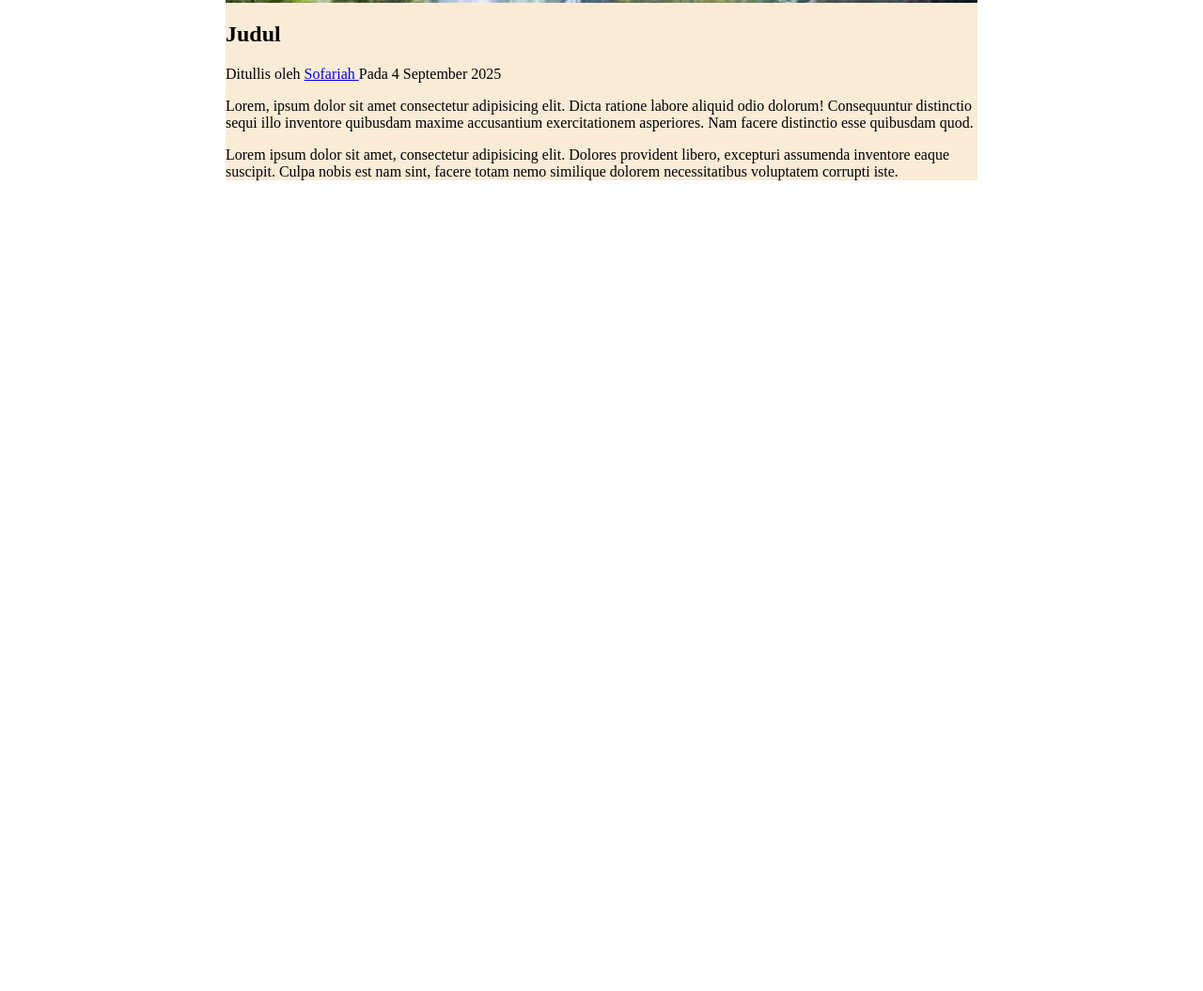
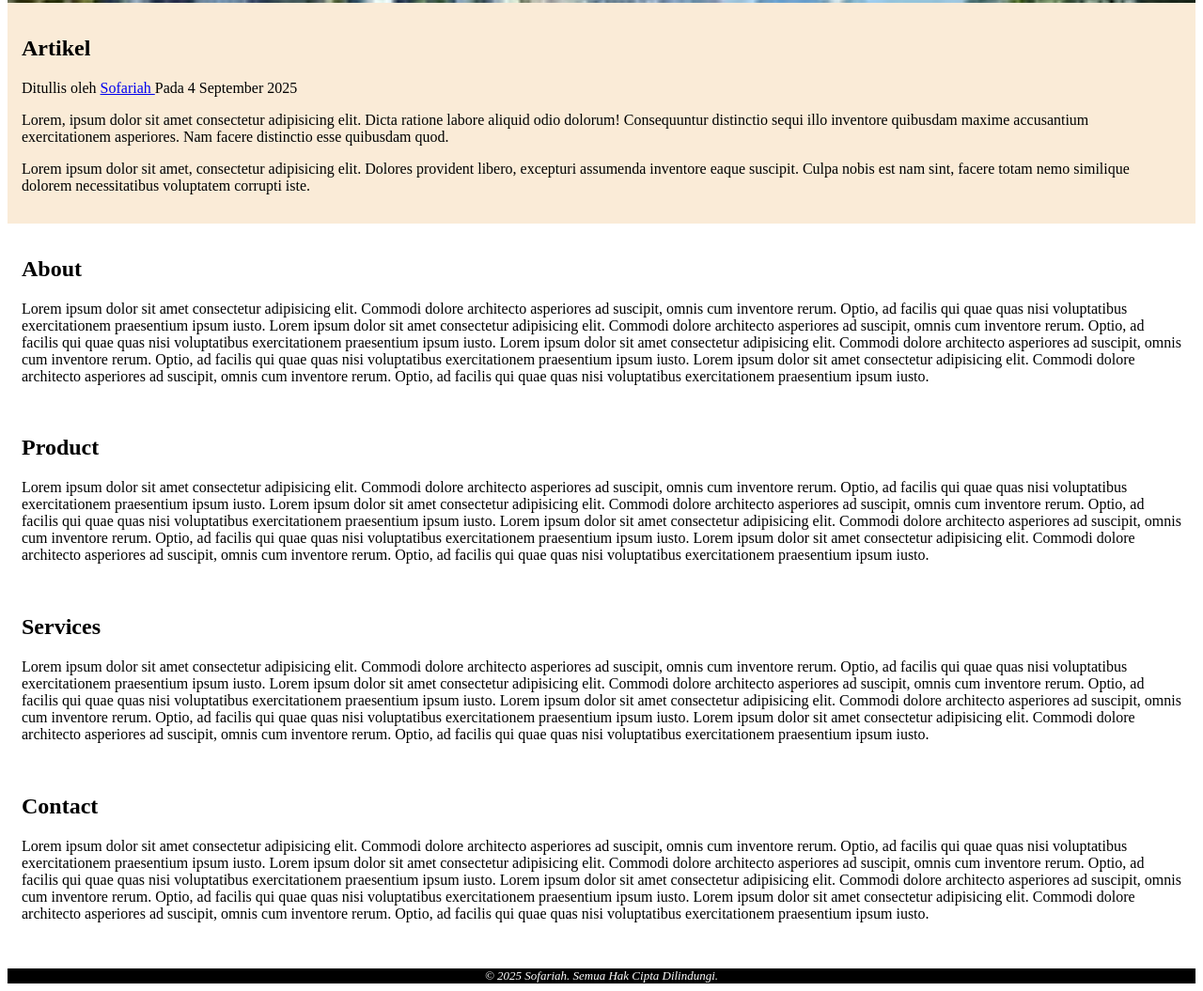
Before and after one commit to ssofariah6-bit/latihan-display, a plain HTML site: page index.html in a window 1280 px wide. Shown: the part 429-1484 px from the top of the page at 94% size. Before the commit the page ends 800 px from the top, so only its background shows below. Drawn offline with Linux system fonts and the light colour scheme.

Commit message:
edit file index

```diff
--- a/index.html
+++ b/index.html
@@ -12,17 +12,18 @@
         <div class="header">
             <h1 class="judul">My Website</h1>
             <ul>
-                <li><a href="#">Home</a></li>
-                <li><a href="#">About</a></li>
-                <li><a href="#">Product</a></li>
-                <li><a href="#">Services</a></li>
-                <li><a href="#">Contact</a></li>
+                <li><a href="#judul">Home</a></li>
+                <li><a href="#about">About</a></li>
+                <li><a href="#product">Product</a></li>
+                <li><a href="#services">Services</a></li>
+                <li><a href="#contact">Contact</a></li>
 
             </ul>
         </div>
-                <div class="hero"></div>
-                <div class="content">
-                    <h2>Judul</h2>
+
+        <div class="hero"></div>
+            <div class="content">
+                    <h2>Artikel</h2>
                     <p class="saya">Ditullis oleh
                     <a href="#">
                         Sofariah
@@ -41,7 +42,100 @@
                         Culpa nobis est nam sint, facere totam nemo similique dolorem necessitatibus
                         voluptatem corrupti iste.
                     </p>
-                </div>
+            </div>
+        </div>
+    </div>
+
+</body>
+
+<body>
+    <div class="isi">
+        <h2 id="about">About</h2>
+        <p>
+            Lorem ipsum dolor sit amet consectetur adipisicing elit.
+            Commodi dolore architecto asperiores ad suscipit, omnis
+            cum inventore rerum. Optio, ad facilis qui quae quas nisi
+            voluptatibus exercitationem praesentium ipsum iusto.
+            Lorem ipsum dolor sit amet consectetur adipisicing elit.
+            Commodi dolore architecto asperiores ad suscipit, omnis
+            cum inventore rerum. Optio, ad facilis qui quae quas nisi
+            voluptatibus exercitationem praesentium ipsum iusto.
+            Lorem ipsum dolor sit amet consectetur adipisicing elit.
+            Commodi dolore architecto asperiores ad suscipit, omnis
+            cum inventore rerum. Optio, ad facilis qui quae quas nisi
+            voluptatibus exercitationem praesentium ipsum iusto.
+            Lorem ipsum dolor sit amet consectetur adipisicing elit.
+            Commodi dolore architecto asperiores ad suscipit, omnis
+            cum inventore rerum. Optio, ad facilis qui quae quas nisi
+            voluptatibus exercitationem praesentium ipsum iusto.
+        </p> <br>
+
+        <h2 id="product">Product</h2>
+        <p>
+            Lorem ipsum dolor sit amet consectetur adipisicing elit.
+            Commodi dolore architecto asperiores ad suscipit, omnis
+            cum inventore rerum. Optio, ad facilis qui quae quas nisi
+            voluptatibus exercitationem praesentium ipsum iusto.
+            Lorem ipsum dolor sit amet consectetur adipisicing elit.
+            Commodi dolore architecto asperiores ad suscipit, omnis
+            cum inventore rerum. Optio, ad facilis qui quae quas nisi
+            voluptatibus exercitationem praesentium ipsum iusto.
+            Lorem ipsum dolor sit amet consectetur adipisicing elit.
+            Commodi dolore architecto asperiores ad suscipit, omnis
+            cum inventore rerum. Optio, ad facilis qui quae quas nisi
+            voluptatibus exercitationem praesentium ipsum iusto.
+            Lorem ipsum dolor sit amet consectetur adipisicing elit.
+            Commodi dolore architecto asperiores ad suscipit, omnis
+            cum inventore rerum. Optio, ad facilis qui quae quas nisi
+            voluptatibus exercitationem praesentium ipsum iusto.
+        </p> <br>
+
+        <h2 id="services">Services</h2>
+        <p>
+            Lorem ipsum dolor sit amet consectetur adipisicing elit.
+            Commodi dolore architecto asperiores ad suscipit, omnis
+            cum inventore rerum. Optio, ad facilis qui quae quas nisi
+            voluptatibus exercitationem praesentium ipsum iusto.
+            Lorem ipsum dolor sit amet consectetur adipisicing elit.
+            Commodi dolore architecto asperiores ad suscipit, omnis
+            cum inventore rerum. Optio, ad facilis qui quae quas nisi
+            voluptatibus exercitationem praesentium ipsum iusto.
+            Lorem ipsum dolor sit amet consectetur adipisicing elit.
+            Commodi dolore architecto asperiores ad suscipit, omnis
+            cum inventore rerum. Optio, ad facilis qui quae quas nisi
+            voluptatibus exercitationem praesentium ipsum iusto.
+            Lorem ipsum dolor sit amet consectetur adipisicing elit.
+            Commodi dolore architecto asperiores ad suscipit, omnis
+            cum inventore rerum. Optio, ad facilis qui quae quas nisi
+            voluptatibus exercitationem praesentium ipsum iusto.
+        </p> <br>
+
+        <h2 id="contact">Contact</h2>
+        <p>
+            Lorem ipsum dolor sit amet consectetur adipisicing elit.
+            Commodi dolore architecto asperiores ad suscipit, omnis
+            cum inventore rerum. Optio, ad facilis qui quae quas nisi
+            voluptatibus exercitationem praesentium ipsum iusto.
+            Lorem ipsum dolor sit amet consectetur adipisicing elit.
+            Commodi dolore architecto asperiores ad suscipit, omnis
+            cum inventore rerum. Optio, ad facilis qui quae quas nisi
+            voluptatibus exercitationem praesentium ipsum iusto.
+            Lorem ipsum dolor sit amet consectetur adipisicing elit.
+            Commodi dolore architecto asperiores ad suscipit, omnis
+            cum inventore rerum. Optio, ad facilis qui quae quas nisi
+            voluptatibus exercitationem praesentium ipsum iusto.
+            Lorem ipsum dolor sit amet consectetur adipisicing elit.
+            Commodi dolore architecto asperiores ad suscipit, omnis
+            cum inventore rerum. Optio, ad facilis qui quae quas nisi
+            voluptatibus exercitationem praesentium ipsum iusto.
+        </p> <br>
+
+    </div>
+
+    <div class="footer">
+        <footer>
+      <i>© 2025 Sofariah. Semua Hak Cipta Dilindungi.</i>
+        </footer>
     </div>
 
 </body>
--- a/style-index.css
+++ b/style-index.css
@@ -1,5 +1,5 @@
 .container{
-    width:800px;
+    width:100%;
     margin:auto;
     background-color:antiquewhite;
 }
@@ -8,12 +8,13 @@
 }
 .header . judul{
     font-size:40px;
-    font-weight: bold;
+    font-weight:bold;
 }
 .header ul li {
     display: inline-block;
     margin-top:20px;
     margin-right:10px;
+    font-weight:bold;
 }
 .header a{
     text-decoration: none;
@@ -28,3 +29,15 @@
     background-image: url(download.jpg);
     background-size:cover;
 }
+.content{
+    padding:15px;
+}
+.isi{
+    padding:15px;
+}
+.footer{
+    background-color:black;
+    color:white;
+    text-align:center;
+    font-size:small;
+}
```
